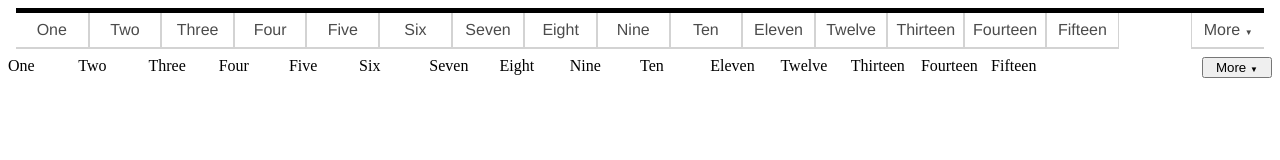
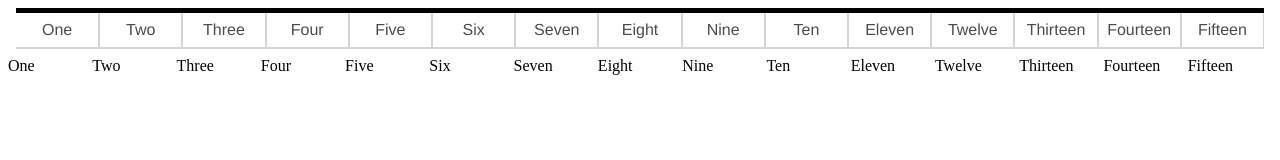
Before and after one commit to xsherryhe/progressive-mobile-menu, a website: page sample/index.html in a window 1280 px wide. Drawn offline with Linux system fonts and the light colour scheme.

Commit message:
Adjusted code to accomodate layouts where all menu items already fit on screen width

```diff
--- a/progressive-mobile-menu.css
+++ b/progressive-mobile-menu.css
@@ -28,6 +28,7 @@
   top: 0;
 }
 
+.progressive-menu-more-button.hidden,
 .progressive-menu-more-container.hidden {
   display: none;
 }
--- a/sample/progressive-mobile-menu.js
+++ b/sample/progressive-mobile-menu.js
@@ -17,6 +17,7 @@ function progressiveMobileMenu(menu, { menuItemWidth = 70 } = {}) {
   );
 
   function setProgressiveMoreItems() {
+    moreButton.classList.remove('hidden');
     menuItems.forEach((menuItem) => {
       menuItem.classList.remove('more');
       moreButton.insertAdjacentElement('beforebegin', menuItem);
@@ -25,8 +26,15 @@ function progressiveMobileMenu(menu, { menuItemWidth = 70 } = {}) {
     const numItems = Math.floor(menu.offsetWidth / menuItemWidth);
     menu.setAttribute(
       'style',
-      `grid-template-columns: repeat(${numItems}, 1fr);`
+      `grid-template-columns: repeat(${
+        menuItems.length <= numItems ? menuItems.length : numItems
+      }, 1fr);`
     );
+    if (menuItems.length <= numItems) {
+      moreButton.classList.add('hidden');
+      return;
+    }
+
     menuItems.slice(numItems - 1).forEach((menuItem) => {
       menuItem.classList.add('more');
       moreContainer.append(menuItem);
```
Also changed, not shown: progressive-mobile-menu.js (+9 -1 lines).
